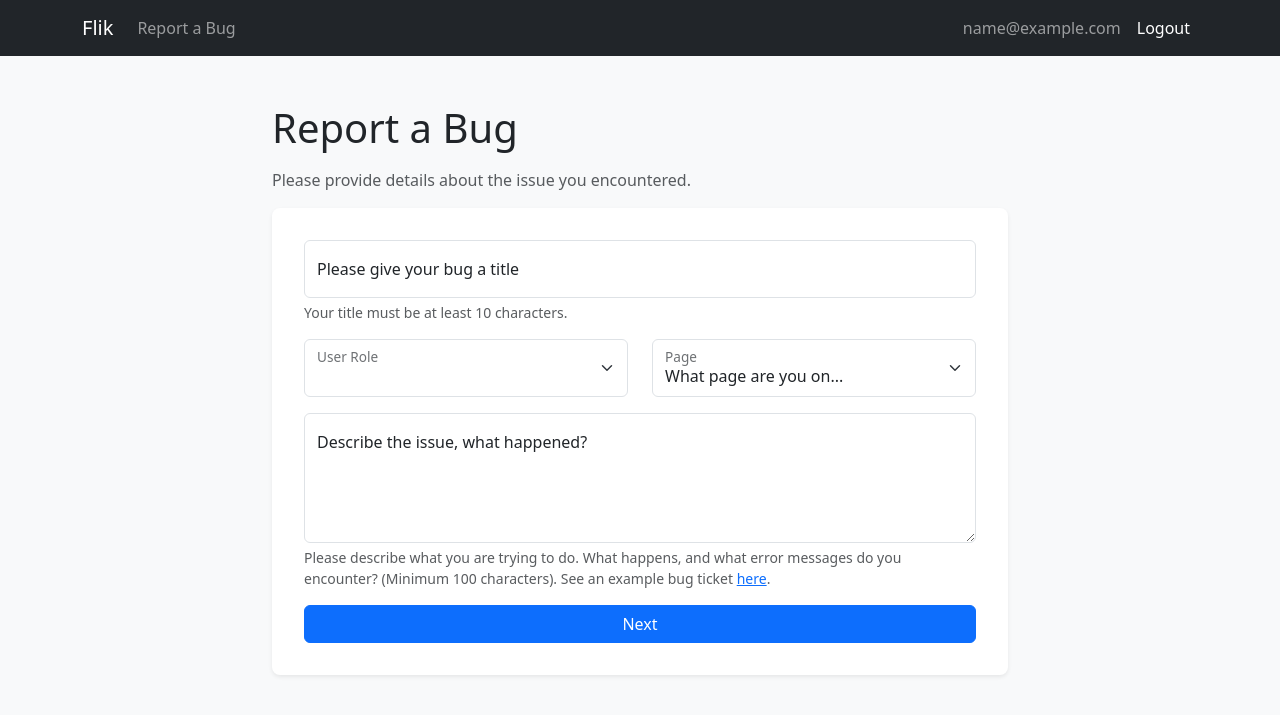
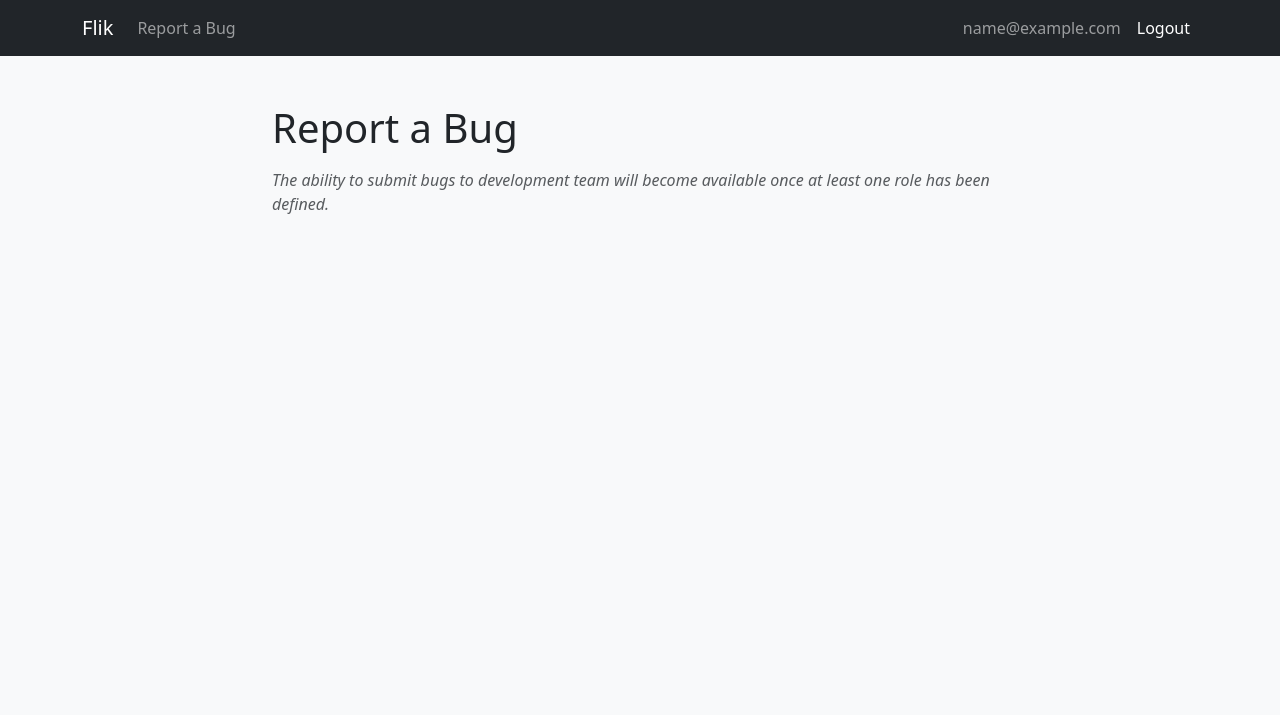
Before and after one commit to uol-feps-soc-comp3932-project-2425/synoptic-project-nwoodham72, a Flask app: template flik-foundation/app/templates/raise_bug.html in a window 1280 px wide. Shown: the top 715 px of the page. Run offline with Flask 3, Linux system fonts and the light colour scheme; the template is opened without the code that fills it: values that come from a table or form of the project are taken from there, others are empty; the visitor is signed in with stand-in values (Sample User, id 1).

Commit message:
style: cleanup

```diff
--- a/flik-foundation/app/routes.py
+++ b/flik-foundation/app/routes.py
@@ -290,4 +290,4 @@ def raise_bug():
         except Exception as e:
             flash(f"Failed to create ticket: {e}", "danger")
 
-    return render_template("raise_bug.html", form=form, bug_details=bug_details)
+    return render_template("raise_bug.html", form=form, bug_details=bug_details, application_roles=application_roles)
--- a/flik-foundation/app/templates/raise_bug.html
+++ b/flik-foundation/app/templates/raise_bug.html
@@ -14,18 +14,9 @@
   </style>
 
   <h1 class="mb-3">Report a Bug</h1>
+  {% if application_roles %}
     <p class="text-muted">Please provide details about the issue you encountered.</p>
-
-  <!-- {% with messages = get_flashed_messages(with_categories=true) %}
-    {% if messages %}
-      {% for category, message in messages %}
-        <div class="alert alert-{{ category }} alert-dismissible fade show shadow-sm" role="alert">
-          {{ message|safe }}
-          <button type="button" class="btn-close" data-bs-dismiss="alert" aria-label="Close"></button>
-        </div>
-      {% endfor %}
   {% endif %}
-  {% endwith %} -->
 
   {% if matching_docs %}
     <div class="alert alert-warning shadow-sm">
@@ -46,6 +37,8 @@
     </div>
   {% endif %}
 
+  <!-- Display form -->
+  {% if application_roles %}
     <div class="card shadow-sm border-0 rounded-3">
       <div class="card-body">
         <form method="POST" novalidate>
@@ -133,6 +126,10 @@
         </form>
       </div>
     </div>
+  {% else %}
+    <p class="text-muted"><i>The ability to submit bugs to development team will become available once at least one role has been defined.</i></p>
+  {% endif %}
+
 
   <!-- Modals -->
   <!-- Modal for Matching Documentation -->
```
Lines whose indentation alone changed are shown as unchanged.
